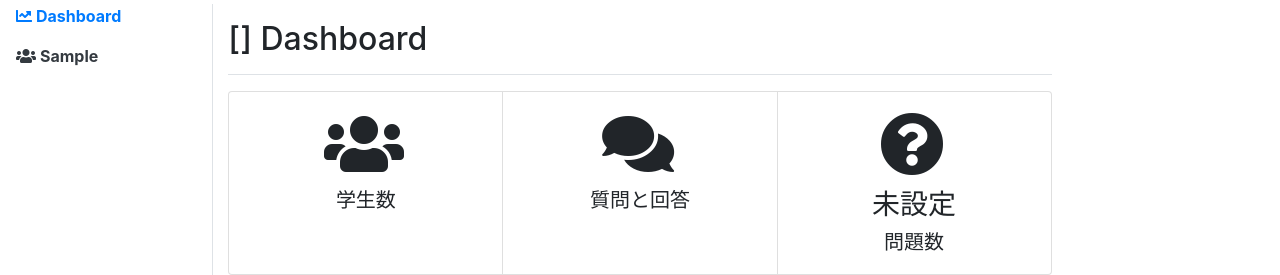
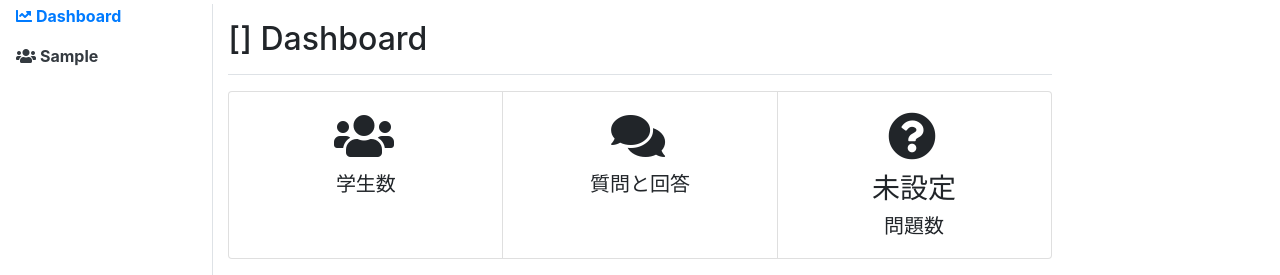
Before and after one commit to Ryuji-commit/StuMee, a Django app: template stumee_chat/templates/stumee_chat/student-info-of-the-course.html in a window 1280 px wide. Shown: the part 76-351 px from the top of the page. Run offline with Django 3.2, Linux system fonts and the light colour scheme; the template is opened without the code that fills it, so the values that code supplies are empty; some libraries are stand-ins or nearby versions.

```diff
--- a/stumee_chat/templates/stumee_chat/student-info-of-the-course.html
+++ b/stumee_chat/templates/stumee_chat/student-info-of-the-course.html
@@ -18,7 +18,7 @@
             <div class="card-group">
                 <div class="card">
                     <div class="card-body">
-                        <div class="card-title text-center"><i class="fas fa-users fa-4x mr-1"></i></div>
+                        <div class="card-title text-center"><i class="fas fa-users fa-3x mr-1"></i></div>
                         <p class="card-text text-center h3">{{ students_number }}</p>
                         <p class="card-text text-center h5">学生数</p>
                     </div>
@@ -26,7 +26,7 @@
 
                 <div class="card">
                     <div class="card-body">
-                        <div class="card-title text-center"><i class="fas fa-comments fa-4x mr-1"></i></div>
+                        <div class="card-title text-center"><i class="fas fa-comments fa-3x mr-1"></i></div>
                         <p class="card-text text-center h3">{{ students_message_number }}</p>
                         <p class="card-text text-center h5">質問と回答</p>
                     </div>
@@ -34,7 +34,7 @@
 
                 <div class="card">
                     <div class="card-body">
-                        <div class="card-title text-center"><i class="fas fa-question-circle fa-4x mr-1"></i></div>
+                        <div class="card-title text-center"><i class="fas fa-question-circle fa-3x mr-1"></i></div>
                         <p class="card-text text-center h3">
                             {% if course.problem_nums %}
                                 {{course.problem_nums}}
```
Also changed, not shown: stumee_chat/views.py (+6 -1 lines).
